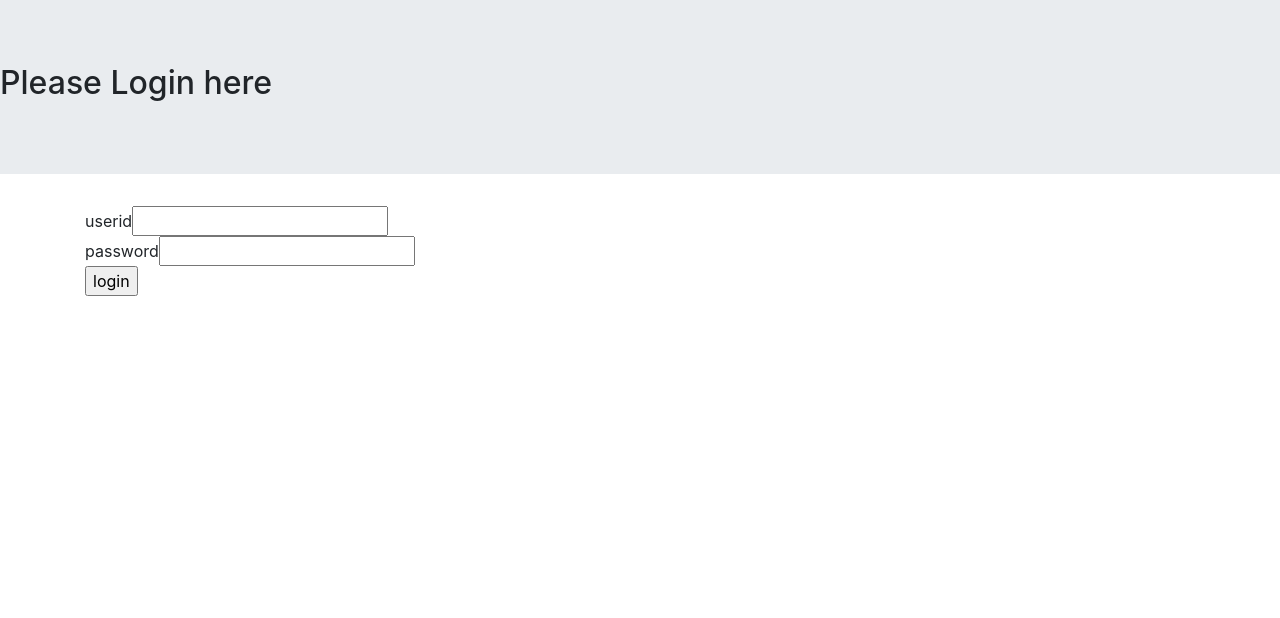
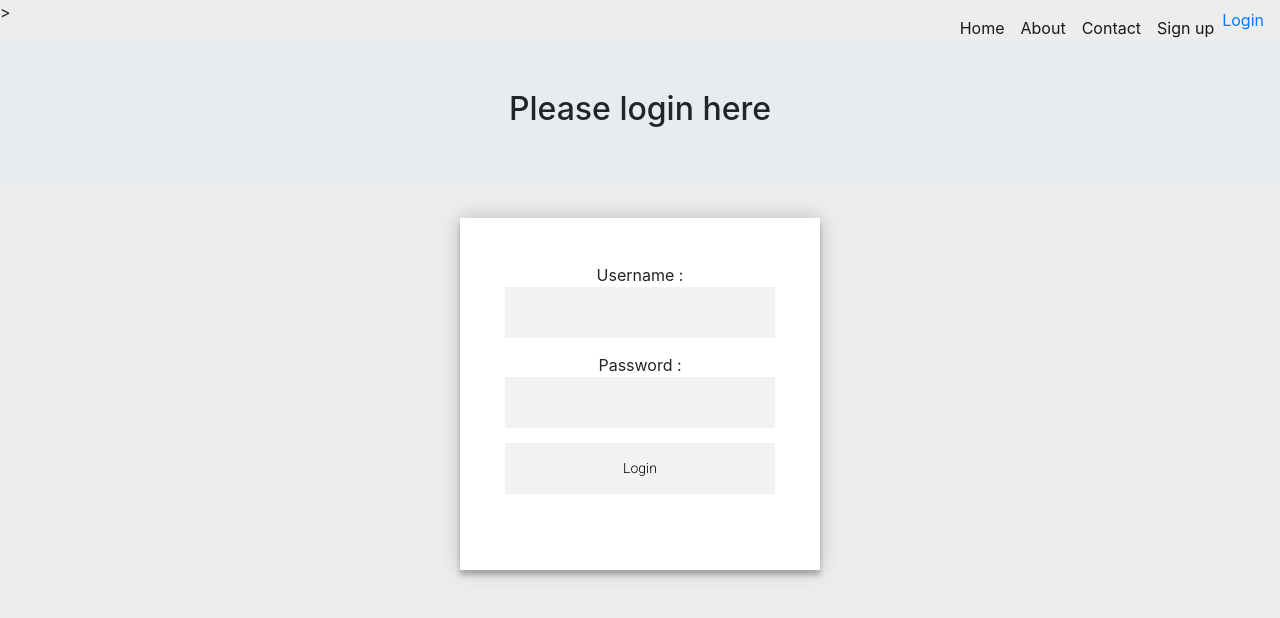
Before and after one commit to mshtyusuf/E_Authentication_System, a Django app: page /registration/login/ in a window 1280 px wide. Shown: the top 618 px of the page. Run offline with Django 3.2, Linux system fonts and the light colour scheme; parts of the project's set-up code (start-up, migrations or seed data) failed here and were passed over; some libraries are stand-ins or nearby versions.

Commit message:
Updated links

```diff
--- a/E_Authentication/settings.py
+++ b/E_Authentication/settings.py
@@ -121,7 +121,7 @@ USE_TZ = True
 
 STATIC_URL = '/static/'
 
-LOGIN_REDIRECT_URL = '/registration/TwoFactor/'
+LOGIN_REDIRECT_URL = '/registration/login/'
 
 LOGIN_URL = '/registration/login/'
 
--- a/employee_manager/urls.py
+++ b/employee_manager/urls.py
@@ -3,7 +3,7 @@ from django.urls import path
 from . import views
 
 urlpatterns = [
-    path('',views.home),
-    path('about/',views.about),
-    path('contact/',views.contact),
+    path('', views.home,name="home"),
+    path('about/',views.about,name="about"),
+    path('contact/',views.contact,name="contact"),
 ]
--- a/registration/models.py
+++ b/registration/models.py
@@ -9,8 +9,11 @@ class UserProfile(models.Model):
     Email = models.EmailField()
     Phone = models.CharField(max_length=12)
 
+    def __str__(self):
+        return self.user.username
+
 def create_profile(sender, **kwargs):
     if kwargs['created']:
-        user_profile = UserProfile.objects.create(user=kwargs['instance'])
+        user_profile = User.objects.create(user=kwargs['instance'])
 
 post_save.connect(create_profile, sender=User)
--- a/registration/templates/base.html
+++ b/registration/templates/base.html
@@ -8,6 +8,28 @@
    {% endblock %}
   </head>
   <body>
+    <div class="navbar" >
+      <nav class="navbar navbar-expand-lg navbar-light bg-custom fixed-top">
+        <button class="navbar-toggler" type="button" data-toggle="collapse" data-target="#navbarNav" aria-controls="navbarNav" aria-expanded="false" aria-label="Toggle navigation">
+        <span class="navbar-toggler-icon"></span></button>
+
+        <div class="collapse navbar-collapse" id="navbarNav" >
+        <ul class="navbar-nav ml-auto">
+          <li class="nav-item"></li><a class="nav-link active" href="{% url 'home' %}">Home</a></li>
+          <li class="nav-item"><a class="nav-link active" href="{% url 'about' %}">About</a></li>
+          <li class="nav-item"><a class="nav-link active" href="{% url 'contact' %}">Contact</a></li>
+          {% if user.is_authenticated %}
+            <li class="nav-item dropdown"><a class="nav-link dropdown-toggle" href="#" id="navbarDropdown" role="button" data-toggle="dropdown" aria-haspopup="true" aria-expanded="false">
+            Hi {{user.first_name}}</a>
+            <li><a class="dropdown-item" href="{% url 'logout' %}">Logout</a></li>
+          {% else %}
+            <li class="nav-item"><a class="nav-link active" href="{% url 'registration' %}">Sign up</a></li>
+            <li class="nav-item"><a class="nav-link-active" href="{% url 'login' %}">Login</a></li>
+          {% endif %}
+        </ul>
+        </div>
+      </nav>
+    </div>
     {%block body%}
     {% endblock %}
     </body>
--- a/registration/templates/registration/login.html
+++ b/registration/templates/registration/login.html
@@ -1,6 +1,8 @@
 {% extends 'base.html' %}
 {% block head %}
     <title>Login</title>
+    {% load staticfiles %}
+    <link rel="stylesheet" type="text/css" href="{% static 'registration/login.css' %}">>
 {%endblock%}
 {% block body%}
 {% if form.errors %}
@@ -17,14 +19,14 @@
 {% endif %}
 
     <div class="jumbotron jumbotron-fluid">
-        <h2>Please Login here</h2>
+        <h2>Please login here</h2>
     </div>
-    <div class="container">
-            <form name="MY Form"action="/registration/TwoFactor">
-            userid<input type="text"name="text1">
-            <br>password<input typy="password" name="text2">
-            <br>
-            <input type="submit"name="button1"value="login">
+    <div class="form">
+            <form class="login-form" method="POST">
+                {% csrf_token %}
+                Username : <input type="text"name="username"><br>
+                Password : <input type="password" name="password"><br>
+                <input type="submit"name="LoginBtn"value="Login">
             </form>
     </div>
 {% endblock %}
--- a/registration/urls.py
+++ b/registration/urls.py
@@ -1,11 +1,12 @@
 from django.conf.urls import url
 from django.urls import path
 from . import views
-from django.contrib.auth.views import LoginView
+from django.contrib.auth.views import LoginView,LogoutView
 
 urlpatterns = [
     path('login/', LoginView.as_view(template_name='registration/login.html'), name="login"),
-    path('',views.registration),
+    path('',views.registration,name="registration"),
     path('TwoFactor/',views.TwoFactorAuthentication,name="twofactor"),
     path('OTP/', views.OTPAuthentication,name="OTP_Authentication"),
+    path('logout/',LogoutView.as_view(template_name='registration/logout.html'),name="logout")
 ]
```
Also changed, not shown: employee_manager/templates/employee_manager/home.html (+4 -4 lines), registration/forms.py (+5 -3 lines), registration/templates/registration/logout.html (added, +10 -0 lines), registration/templates/registration/reg_form.html (+9 -16 lines), registration/views.py (+28 -18 lines), db.sqlite3. Lines whose indentation alone changed are shown as unchanged.
